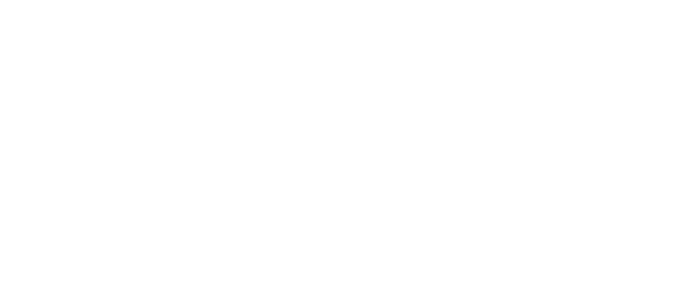
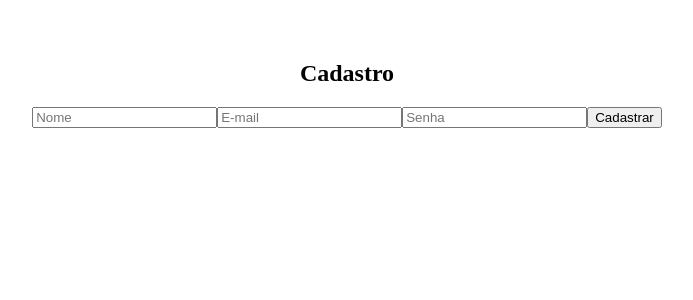
Before and after one commit to GesleyOliveira/frontendBlog, a React (Vite) app in the folder frontendBlog/: page /register in a window 1280 px wide. Before the commit this address had no page. Shown: the top 300 px of the page, without its empty margins (293-986 px from the left). Built offline with nearby package versions, Linux system fonts and the light colour scheme.

Commit message:
feat: create RegisterPage and integrate with backend registration

```diff
--- a/frontendBlog/src/App.tsx
+++ b/frontendBlog/src/App.tsx
@@ -1,5 +1,6 @@
 import { Routes, Route } from 'react-router-dom';
 import { LoginPage } from './pages/LoginPage';
+import { RegisterPage } from './pages/RegisterPage';
 import { HomePage } from './pages/HomePage';
 import './App.css'
 
@@ -9,6 +10,7 @@
     <Routes>
       <Route path="/" element={<LoginPage />} />
       <Route path="/home" element={<HomePage />} />
+      <Route path="/register" element={<RegisterPage />} />
     </Routes>
   );
 }
--- /dev/null
+++ b/frontendBlog/src/pages/RegisterPage.tsx
@@ -0,0 +1,62 @@
+import { useState } from 'react';
+import { useNavigate } from 'react-router-dom';
+
+export function RegisterPage() {
+  const [name, setName] = useState('');
+  const [email, setEmail] = useState('');
+  const [password, setPassword] = useState('');
+  const navigate = useNavigate();
+
+  const handleSubmit = async (e: React.FormEvent) => {
+    e.preventDefault();
+
+    try {
+      const res = await fetch('http://localhost:3000/users/register', {
+        method: 'POST',
+        headers: { 'Content-Type': 'application/json' },
+        body: JSON.stringify({ name, email, password }),
+      });
+
+      const data = await res.json();
+
+      if (res.ok) {
+        alert('Cadastro realizado com sucesso!');
+        navigate('/');
+      } else {
+        alert(data.message || 'Erro ao cadastrar usuário.');
+      }
+    } catch {
+      alert('Erro de conexão com o servidor.');
+    }
+  };
+
+  return (
+    <div>
+      <h2>Cadastro</h2>
+      <form onSubmit={handleSubmit}>
+        <input
+          type="text"
+          placeholder="Nome"
+          value={name}
+          onChange={(e) => setName(e.target.value)}
+          required
+        />
+        <input
+          type="email"
+          placeholder="E-mail"
+          value={email}
+          onChange={(e) => setEmail(e.target.value)}
+          required
+        />
+        <input
+          type="password"
+          placeholder="Senha"
+          value={password}
+          onChange={(e) => setPassword(e.target.value)}
+          required
+        />
+        <button type="submit">Cadastrar</button>
+      </form>
+    </div>
+  );
+}
```
